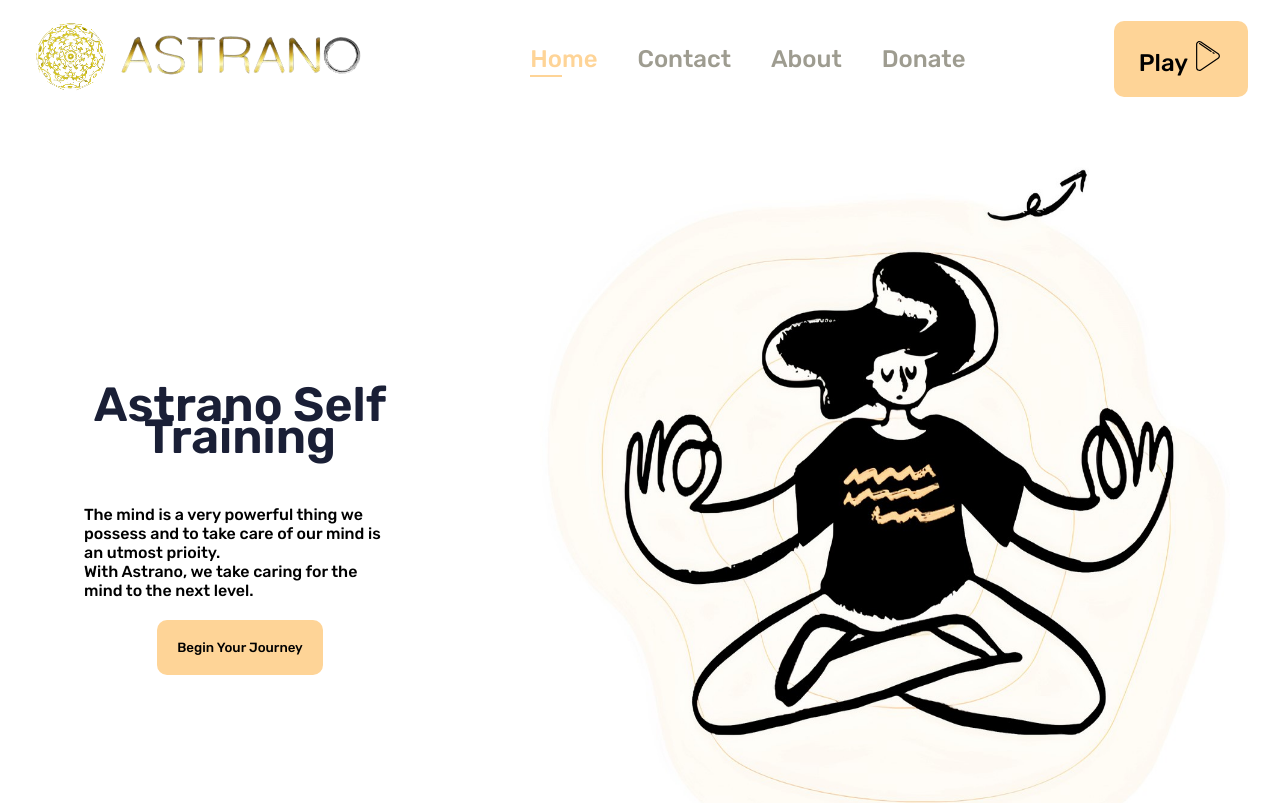
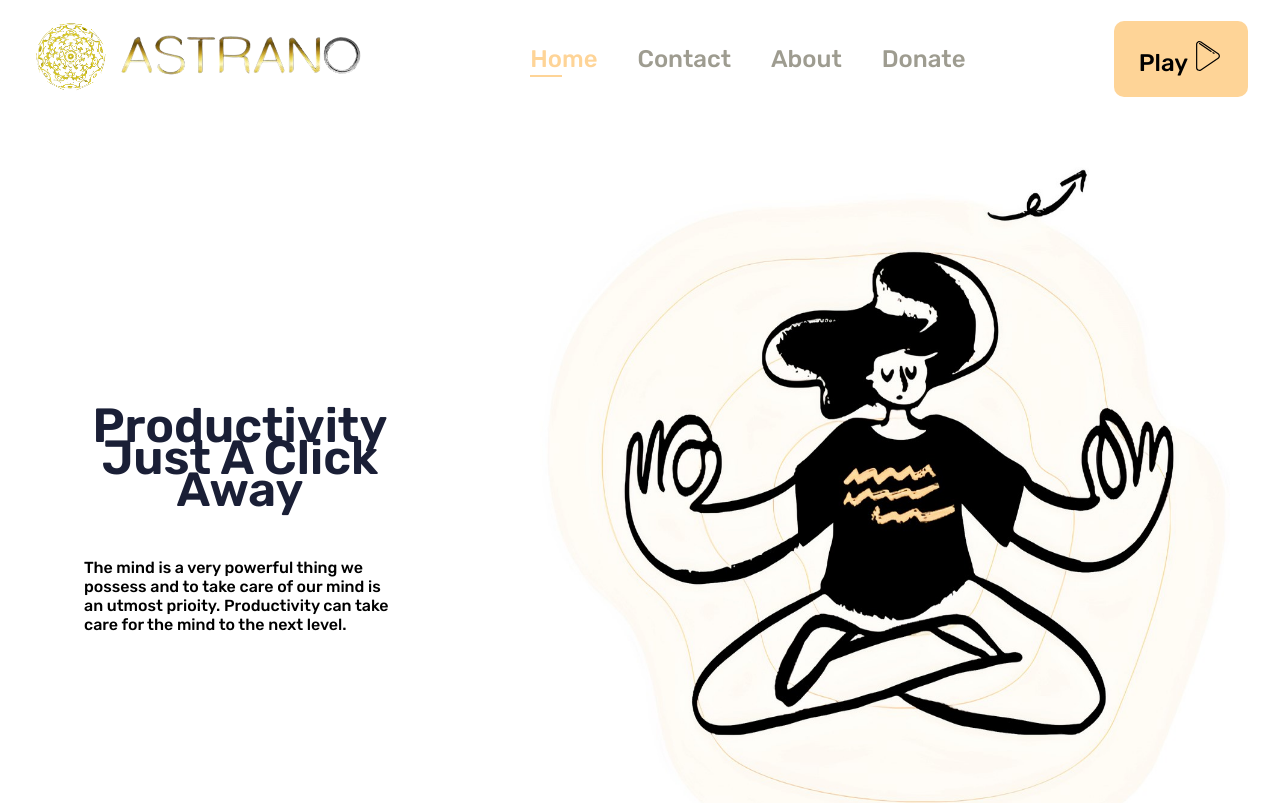
Before and after one commit to adambenaceur/Productivity-App, a Next.js app: page / in a window 1280 px wide. Shown: the top 803 px of the page. Built offline with nearby package versions, Linux system fonts and the light colour scheme.

Commit message:
created Hero section for productivity-app

```diff
--- a/components/Hero.tsx
+++ b/components/Hero.tsx
@@ -5,9 +5,9 @@ const Hero = () => {
     <div className='hero'>
 
     <div className='hero-text'>
-      <h1>Astrano Self Training</h1>
-      <h4>The mind is a very powerful thing we possess and to take care of our mind is an utmost prioity. <br/> With Astrano, we take caring for the mind to the next level.  </h4>
-      <button>Begin Your Journey</button>
+      <h1>Productivity Just A Click Away</h1>
+      <h4>The mind is a very powerful thing we possess and to take care of our mind is an utmost prioity. Productivity can take care for the mind to the next level.</h4>
+
   </div>
 
     <div className='hero-img' >
```
